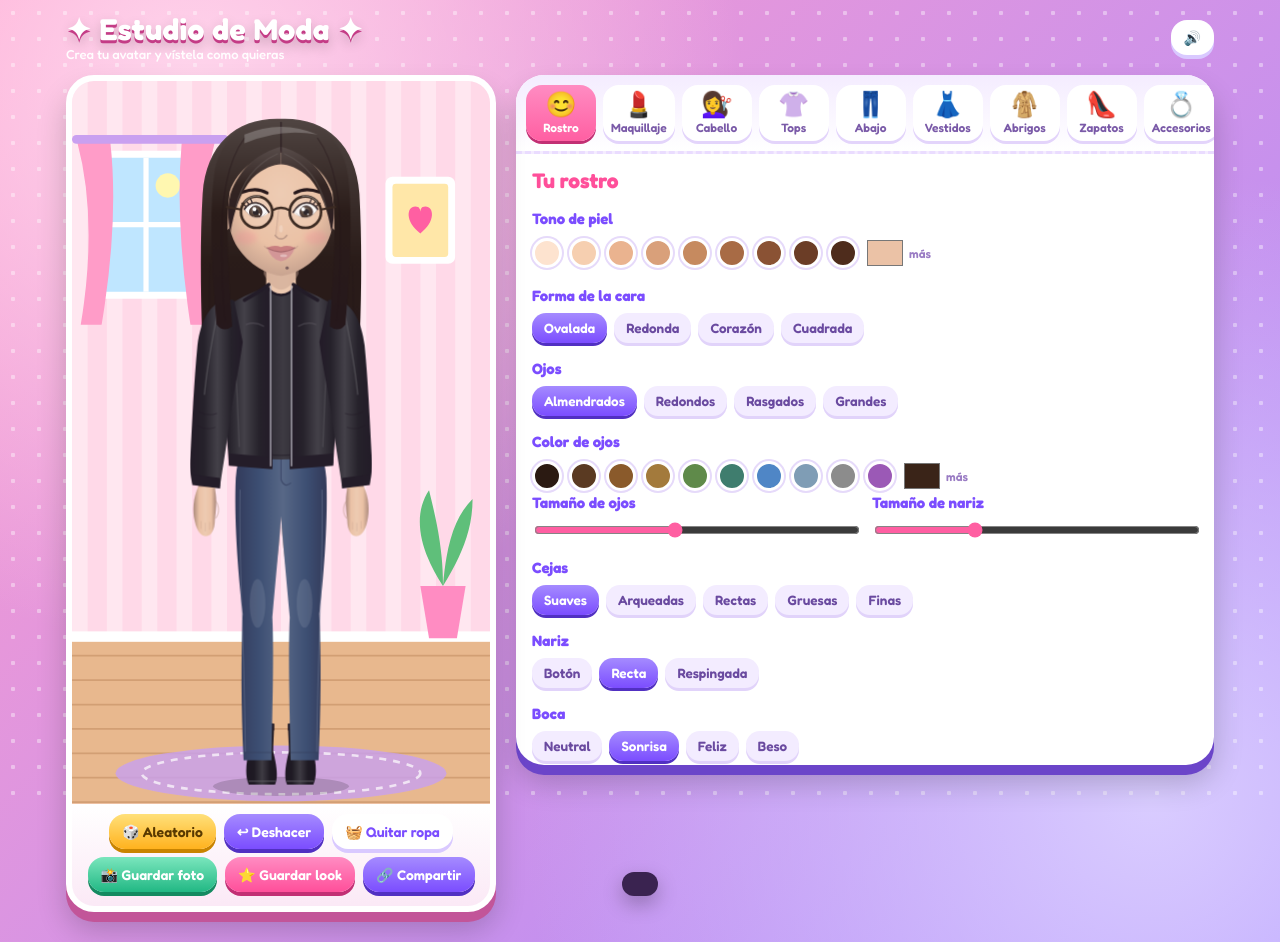
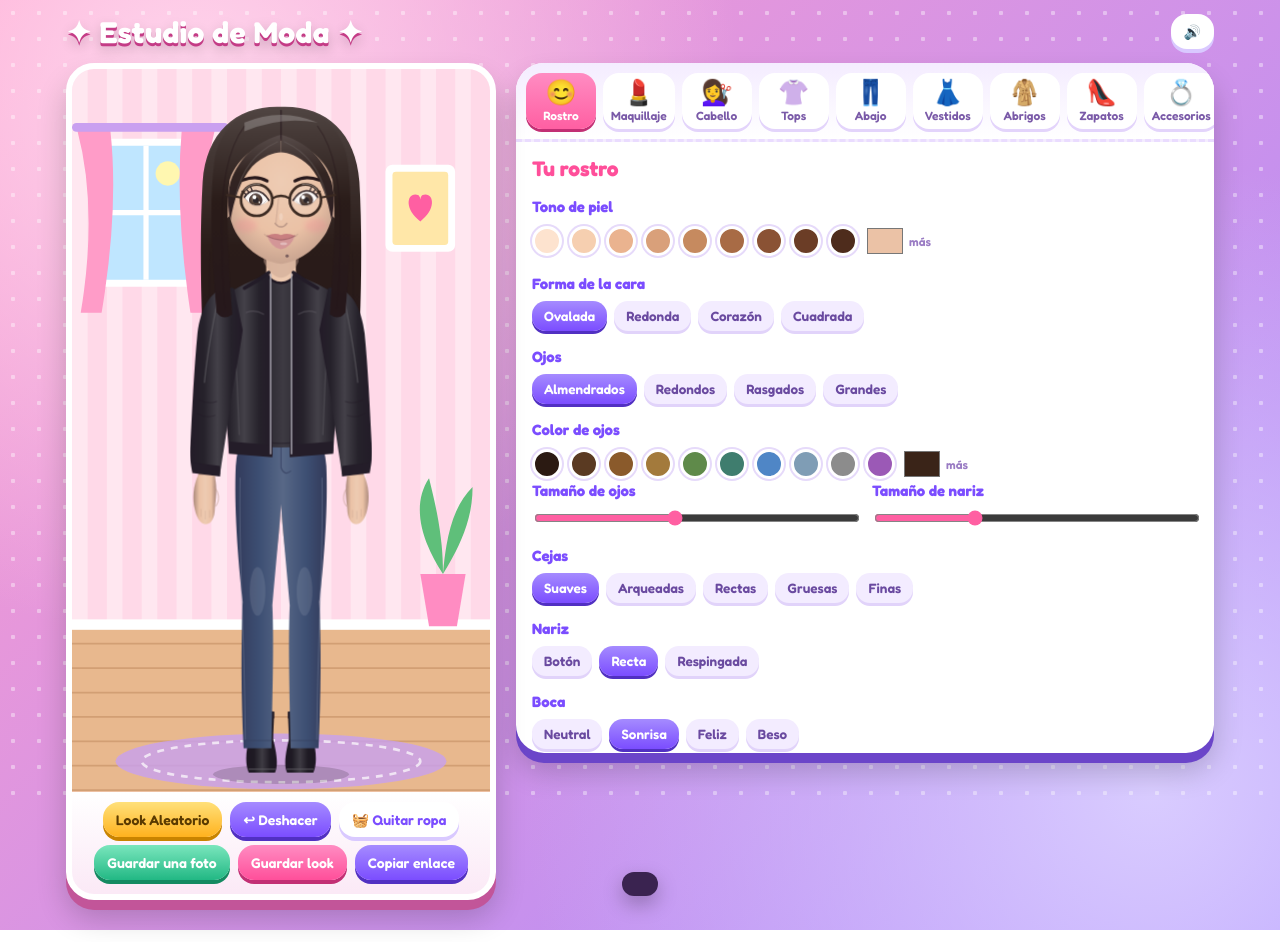
Before and after one commit to Davdiazz/Vestir, a plain HTML site: page index.html in a window 1280 px wide. Drawn offline with Linux system fonts and the light colour scheme.

Commit message:
quitarle emojis innecesarios

```diff
--- a/index.html
+++ b/index.html
@@ -92,7 +92,7 @@ input[type=range]{width:100%;accent-color:#ff5fa2}
 </head>
 <body>
 <header>
-  <div class="logo">✦ Estudio de Moda ✦<small>Crea tu avatar y vístela como quieras</small></div>
+  <div class="logo">✦ Estudio de Moda ✦</div>
   <button class="b w" id="mute" title="Sonido">🔊</button>
 </header>
 
@@ -100,12 +100,12 @@ input[type=range]{width:100%;accent-color:#ff5fa2}
   <section class="stage">
     <div id="stage"></div>
     <div class="btns">
-      <button class="b y" id="bRand">🎲 Aleatorio</button>
+      <button class="b y" id="bRand"> Look Aleatorio</button>
       <button class="b v" id="bUndo">↩ Deshacer</button>
       <button class="b w" id="bClear">🧺 Quitar ropa</button>
-      <button class="b g" id="bPng">📸 Guardar foto</button>
-      <button class="b" id="bSave">⭐ Guardar look</button>
-      <button class="b v" id="bShare">🔗 Compartir</button>
+      <button class="b g" id="bPng">Guardar una foto</button>
+      <button class="b" id="bSave">Guardar look</button>
+      <button class="b v" id="bShare">Copiar enlace</button>
     </div>
   </section>
   <section class="panel">
@@ -453,7 +453,7 @@ const BG={
     ${Array.from({length:16},(_,i)=>`<circle cx="${-30+i*30}" cy="18" r="6" fill="${i%2?'#ffd166':'#ff8cc2'}"/><circle cx="${-30+i*30}" cy="18" r="11" fill="${i%2?'#ffd166':'#ff8cc2'}" opacity=".25"/>`).join('')}
     <path d="M140,560 L260,560 L380,830 L20,830Z" fill="#f3e9ff"/><path d="M200,560 L200,830" stroke="#ff8cc2" stroke-width="3" stroke-dasharray="14 10"/>${crowd}
     <rect x="-40" y="556" width="480" height="6" fill="#ff5fa2" opacity=".7"/>`}},
-  parque:{name:'Parque',draw:()=>`<defs><linearGradient id="skyP" x1="0" x2="0" y1="0" y2="1"><stop offset="0" stop-color="#8fd3ff"/><stop offset="1" stop-color="#e8f8ff"/></linearGradient></defs>
+  parque:{name:'Universidad Nacional',draw:()=>`<defs><linearGradient id="skyP" x1="0" x2="0" y1="0" y2="1"><stop offset="0" stop-color="#8fd3ff"/><stop offset="1" stop-color="#e8f8ff"/></linearGradient></defs>
     <rect x="-40" y="0" width="480" height="830" fill="url(#skyP)"/><circle cx="350" cy="90" r="40" fill="#fff3a3"/><circle cx="350" cy="90" r="56" fill="#fff3a3" opacity=".3"/>
     <g fill="#fff"><ellipse cx="60" cy="110" rx="50" ry="18"/><ellipse cx="90" cy="96" rx="30" ry="20"/><ellipse cx="230" cy="170" rx="42" ry="14"/><ellipse cx="250" cy="160" rx="24" ry="16"/></g>
     <path d="M-40,520 Q80,440 220,500 T440,470 L440,830 L-40,830Z" fill="#9edc84"/><path d="M-40,600 Q120,540 260,590 T440,570 L440,830 L-40,830Z" fill="#7ccb68"/>
@@ -597,8 +597,7 @@ function drawPanel(){
     <h3>Nariz</h3>${opts([['boton','Botón'],['recta','Recta'],['respingada','Respingada']],S.nose,'nose')}
     <h3>Boca</h3>${opts([['neutral','Neutral'],['sonrisa','Sonrisa'],['feliz','Feliz'],['beso','Beso']],S.mouth,'mouth')}
     <h3>Detalles</h3><div class="opts">${toggle(S.freckles,'freckles','Pecas')}${toggle(S.mole,'mole','Lunar')}</div>
-    <h3>Mi avatar</h3><button class="opt" id="bReset">↺ Volver a mi avatar original</button>
-    <h3>¿Quieres que se parezca a ti?</h3><div class="hint">Ve a la pestaña <b>📷 Mi foto</b>, sube tu foto y toca tu piel, tu cabello y tus ojos para copiar los colores exactos.</div>`;
+    <h3>Mi avatar</h3><button class="opt" id="bReset">↺ Volver a mi avatar original</button>`;
   }else if(tab==='maqui'){
     h=`<div class="ttl">Maquillaje</div>
     <h3>Labial</h3>${swatches(LIPS,S.lip,'lip')}
@@ -634,11 +633,11 @@ function drawColorBar(){
   const T=TABS.find(t=>t.id===tab),cb=$('#cbar');
   if(!T.slots){cb.hidden=true;return}
   const worn=T.slots.filter(k=>S[k]);
-  if(!worn.length){cb.hidden=false;cb.innerHTML=`<div class="lbl">🎨 Elige una prenda para cambiarle el color</div>`;return}
+  if(!worn.length){cb.hidden=false;cb.innerHTML=`<div class="lbl"> Elige una prenda para cambiarle el color</div>`;return}
   if(!editSlot||!worn.includes(editSlot))editSlot=worn[0];
   const cur=S[editSlot],it=ITEM[cur.id];
   cb.hidden=false;
-  cb.innerHTML=`<div class="lbl"><span>🎨 Color de: ${it.name}</span>${worn.length>1?`<span class="chips">${worn.map(k=>`<button class="chip ${k===editSlot?'on':''}" data-es="${k}">${ITEM[S[k].id].name}</button>`).join('')}</span>`:''}</div>
+  cb.innerHTML=`<div class="lbl"><span>Color de: ${it.name}</span>${worn.length>1?`<span class="chips">${worn.map(k=>`<button class="chip ${k===editSlot?'on':''}" data-es="${k}">${ITEM[S[k].id].name}</button>`).join('')}</span>`:''}</div>
   ${swatches(CLOTH_COLORS,cur.c,'itemC')}
   ${it.fab?`<div class="pats">${Object.entries(PATS).map(([k,n])=>`<button class="${(cur.p||'none')===k?'on':''}" data-pat="${k}" title="${n}"><svg viewBox="0 0 40 30"><defs>${patDefs('pp'+k)}</defs><rect width="40" height="30" fill="${cur.c}"/>${k!=='none'?`<rect width="40" height="30" fill="url(#pp${k}-p-${k})"/>`:''}</svg></button>`).join('')}</div>`:''}`;
 }
```
